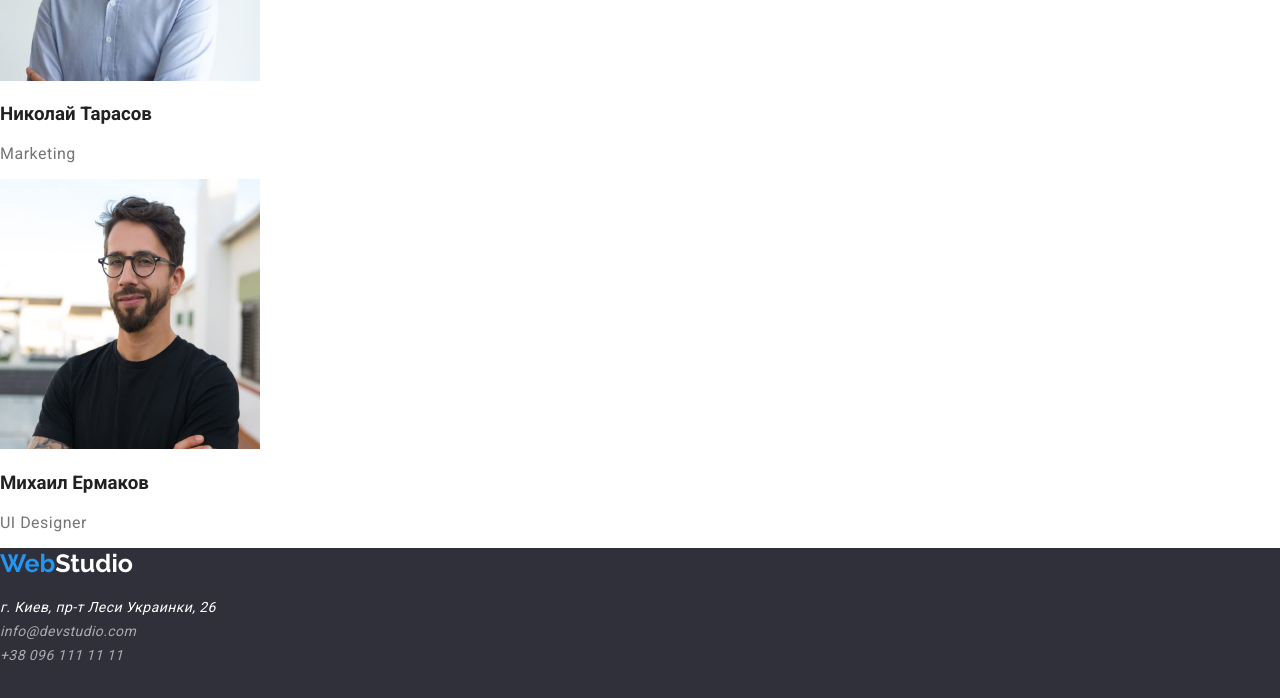
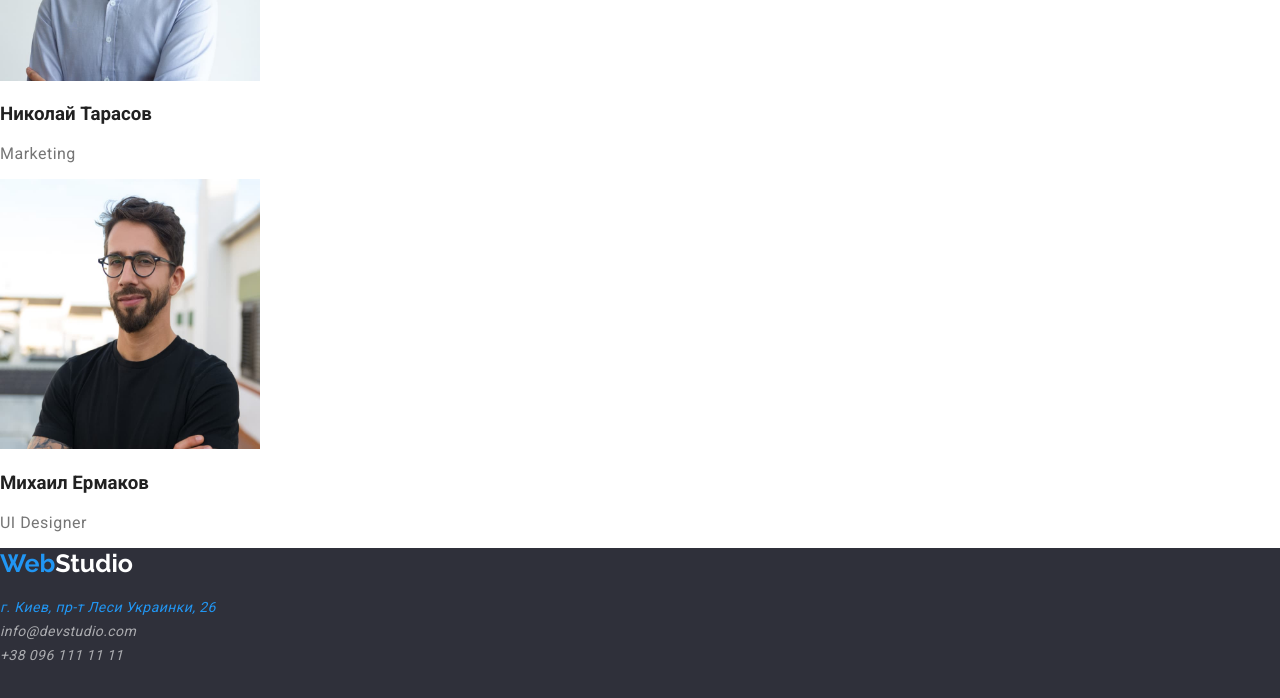
Before and after one commit to Finkons/goit-markup-hw-02, a plain HTML site: page index.html in a window 1280 px wide. In both pictures the pointer is over the link "г. Киев, пр-т Леси Украинки, 26". Shown: the part 3029-3727 px from the top of the page. Drawn offline with nearby package versions, Linux system fonts and the light colour scheme.

Commit message:
меняет цвет ссылок в футере

```diff
--- a/CSS/styles.css
+++ b/CSS/styles.css
@@ -168,7 +168,7 @@ ul {
 }
 .address-list a:hover,
 .address-list a:focus {
-  color: var(--primary-color-white);
+  color: var(--accent-color);
 }
 
 /* portfolio */
```
